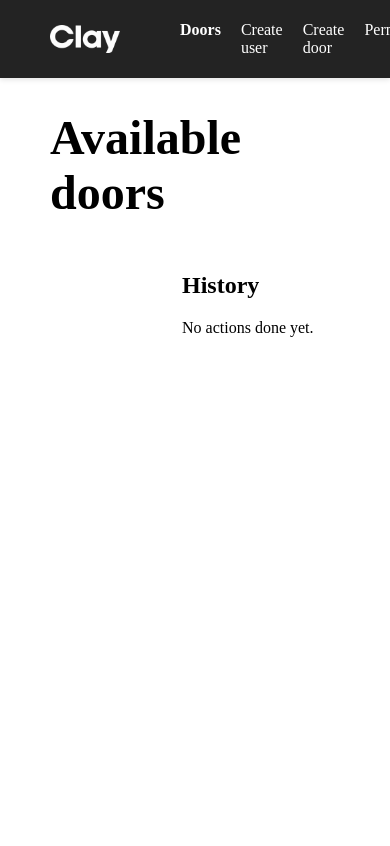
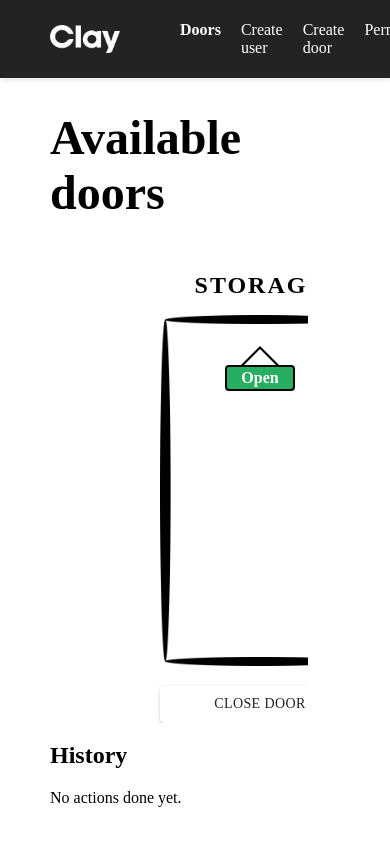
Before and after one commit to pietrofxq/the-cloud-lock, a React (Create React App) app: page / in a window 390 px wide. Shown: the top 846 px of the page. Built offline with nearby package versions, Linux system fonts and the light colour scheme; data requests are answered from the project's data file; sample sign-in values are in the browser's storage; a web font is replaced by a local one.

Commit message:
feat: add some styles for mobile

```diff
--- a/src/db.json
+++ b/src/db.json
@@ -27,7 +27,7 @@
     {
       "id": "1",
       "name": "Front",
-      "open": false
+      "open": true
     }
   ]
 }
--- a/src/pages/DoorsPage/Logs.tsx
+++ b/src/pages/DoorsPage/Logs.tsx
@@ -5,7 +5,11 @@ import { TableRow, TableCell, makeStyles } from '@material-ui/core';
 import styled from 'styled-components';
 
 const Container = styled.div`
-  width: 500px;
+  width: 480px;
+
+  @media(max-width: 1024px) {
+    width: 100%;
+  }
 `
 
 const useStyles = makeStyles({
--- a/src/pages/DoorsPage/index.tsx
+++ b/src/pages/DoorsPage/index.tsx
@@ -8,6 +8,11 @@ import Logs from './Logs';
 const Container = styled.div`
   display: flex;
   justify-content: space-between;
+
+  @media (max-width: 1024px) {
+    flex-direction: column;
+    padding-bottom: 50px;
+  }
 `
 
 const DoorContainer = styled.div`
@@ -17,6 +22,10 @@ const DoorContainer = styled.div`
   overflow-x: auto;
   padding-bottom: 20px;
   margin-right: 32px;
+
+  @media (max-width: 768px) {
+    padding: 0 20px;
+  }
 `
 
 const Doors = ({ doors, loadDoors }) => {
```
